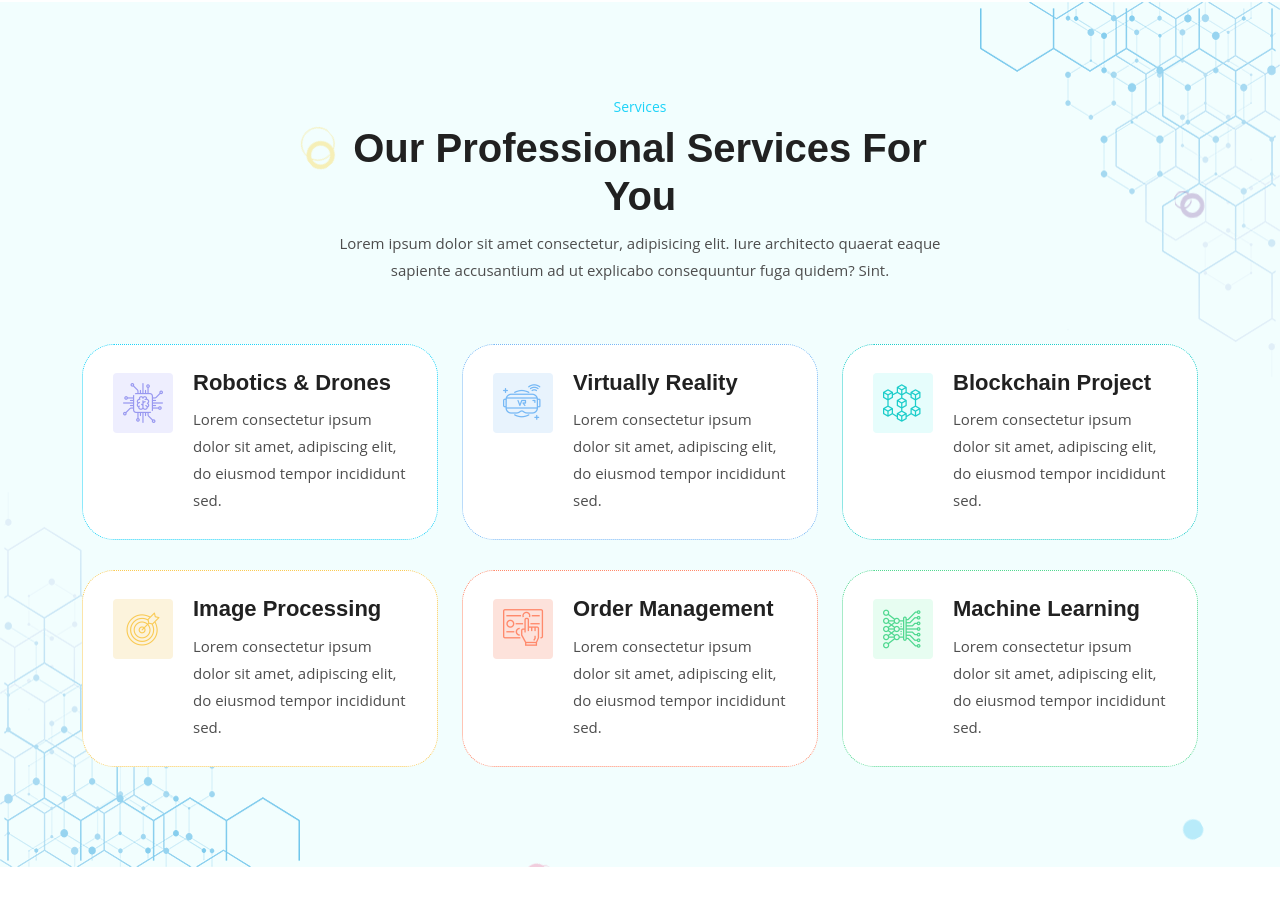
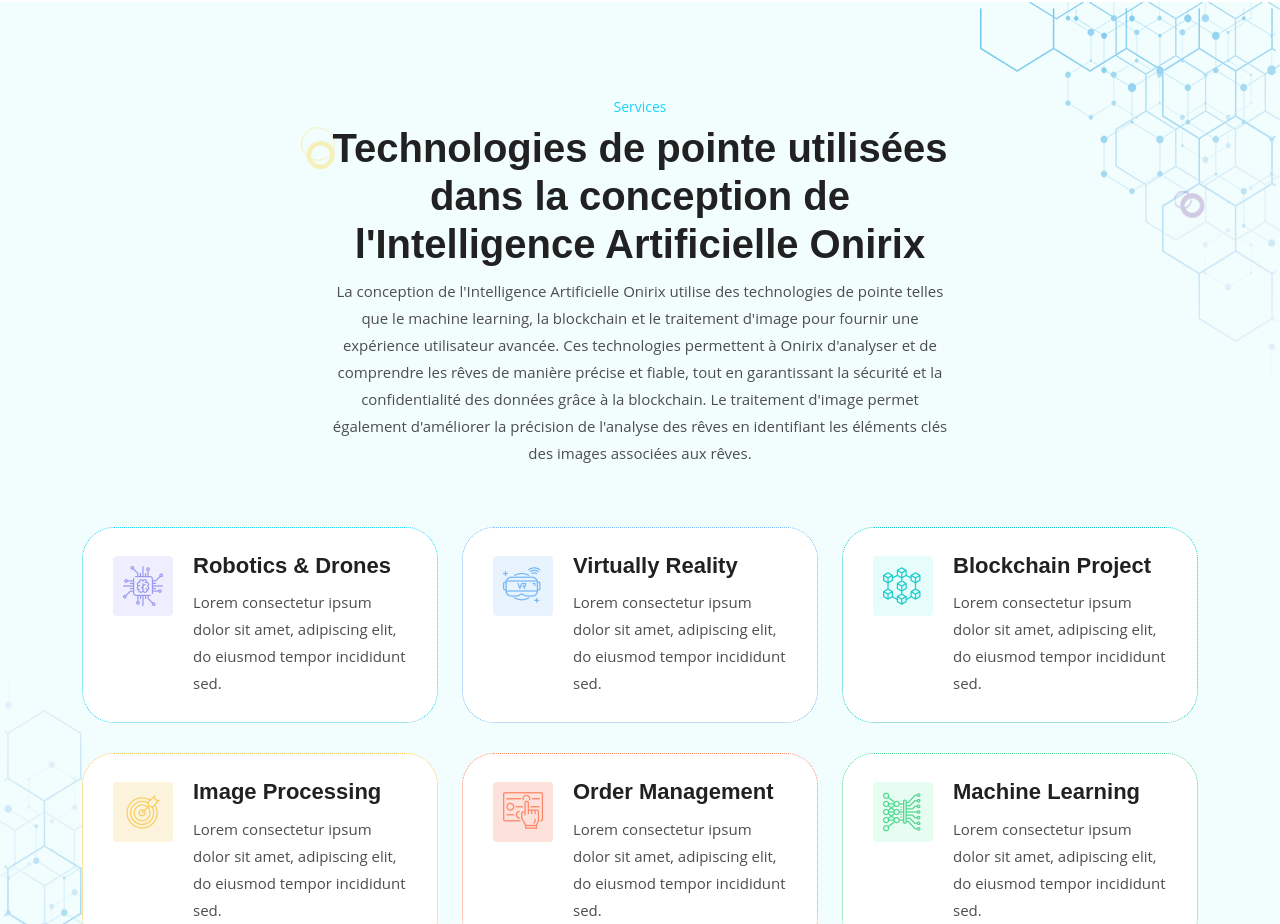
Before and after one commit to codascii/raiv-webcup-2023, a Next.js app: page /index-3 in a window 1280 px wide. Shown: the part 3077-4001 px from the top of the page. Built offline with nearby package versions, Linux system fonts and the light colour scheme.

Commit message:
modification home 3_version2

```diff
--- a/components/HomeThree/Services.js
+++ b/components/HomeThree/Services.js
@@ -58,11 +58,9 @@
       <div className="container">
         <div className="section-title">
           <span>Services</span>
-          <h2>Our Professional Services For You</h2>
+          <h2>Technologies de pointe utilisées dans la conception de l'Intelligence Artificielle Onirix</h2>
           <p>
-            Lorem ipsum dolor sit amet consectetur, adipisicing elit. Iure
-            architecto quaerat eaque sapiente accusantium ad ut explicabo
-            consequuntur fuga quidem? Sint.
+          La conception de l'Intelligence Artificielle Onirix utilise des technologies de pointe telles que le machine learning, la blockchain et le traitement d'image pour fournir une expérience utilisateur avancée. Ces technologies permettent à Onirix d'analyser et de comprendre les rêves de manière précise et fiable, tout en garantissant la sécurité et la confidentialité des données grâce à la blockchain. Le traitement d'image permet également d'améliorer la précision de l'analyse des rêves en identifiant les éléments clés des images associées aux rêves.
           </p>
         </div>
 
```
Also changed, not shown: public/images/white-logo.old2.png (added), public/images/white-logo.png.
